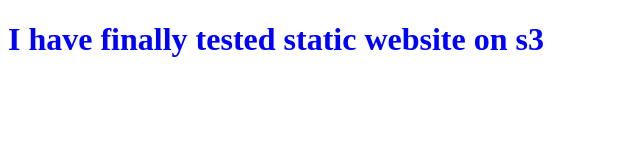
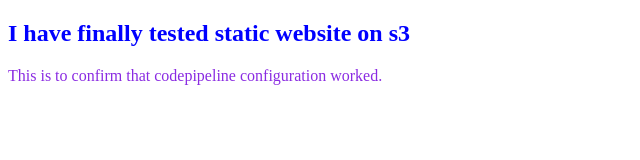
Before and after one commit to Vickysomtee/s3-staticWeb, a plain HTML site: page index.html in a window 1280 px wide. Shown: the whole page, without its empty margins (0-640 px from the left). Drawn offline with Linux system fonts and the light colour scheme.

Commit message:
test codepipeline

```diff
--- a/index.html
+++ b/index.html
@@ -6,7 +6,8 @@
 </head>
 <body>
 
-<h1>I have finally tested static website on s3</h1>
+<h2>I have finally tested static website on s3</h2>
+<p>This is to confirm that codepipeline configuration worked.</p>
 
 </body>
 </html>
--- a/style.css
+++ b/style.css
@@ -1,3 +1,7 @@
-h1 {
+h2 {
     color: blue;
 }
+
+p {
+    color: blueviolet;
+}
```
Also changed, not shown: about.html (added, +13 -0 lines).
